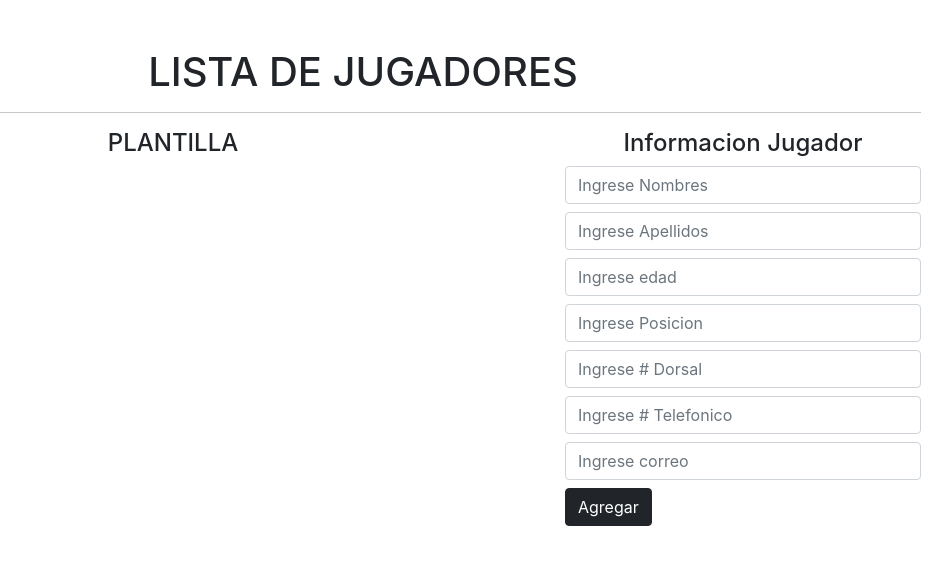
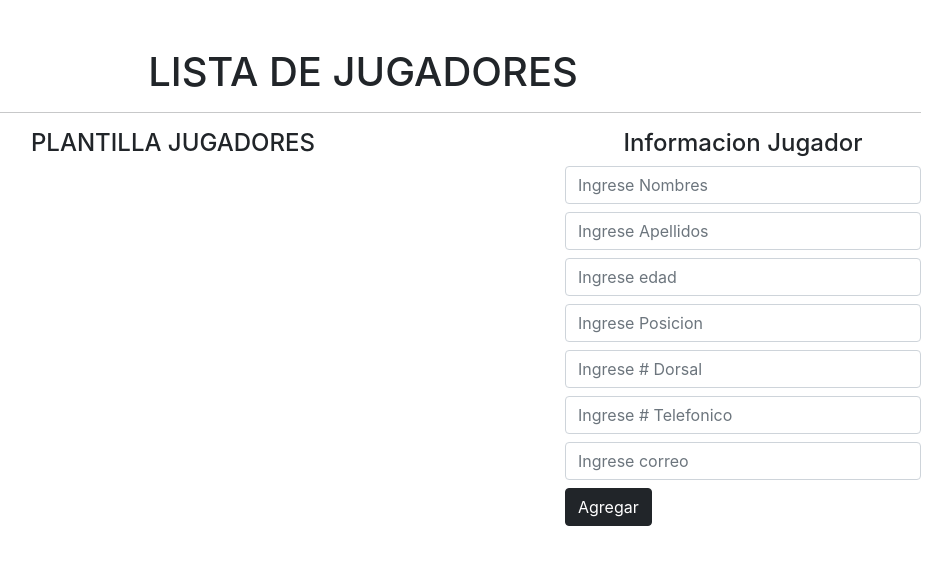
Before and after one commit to hadelto31/Taller-final, a React (Create React App) app: page / in a window 1280 px wide. Shown: the top 564 px of the page, without its empty margins (277-1229 px from the left). Built offline with nearby package versions, Linux system fonts and the light colour scheme.

Commit message:
modificacion nombre plantillas

```diff
--- a/src/App.jsx
+++ b/src/App.jsx
@@ -104,7 +104,7 @@ function App() {
       <hr />
       <div className="row">
         <div className="col-8">
-          <h4 className="text-center">PLANTILLA</h4>
+          <h4 className="text-center">PLANTILLA JUGADORES</h4>
           <ul className="list-group">
             {
               jugadores.map(item => (
```
